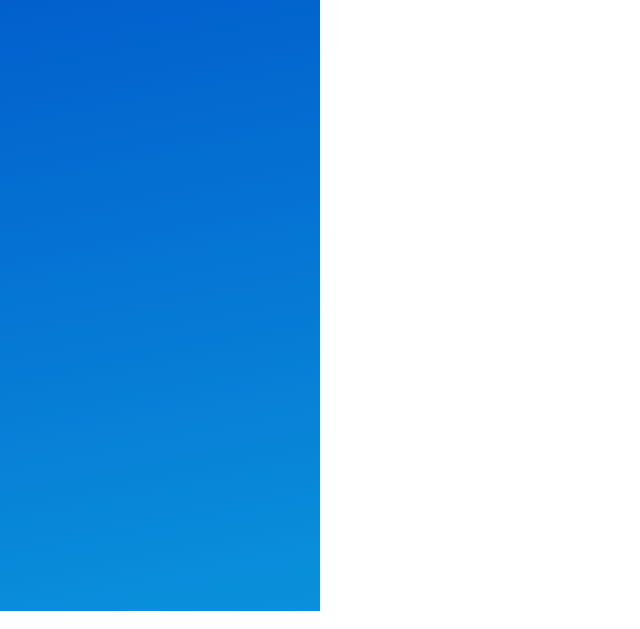
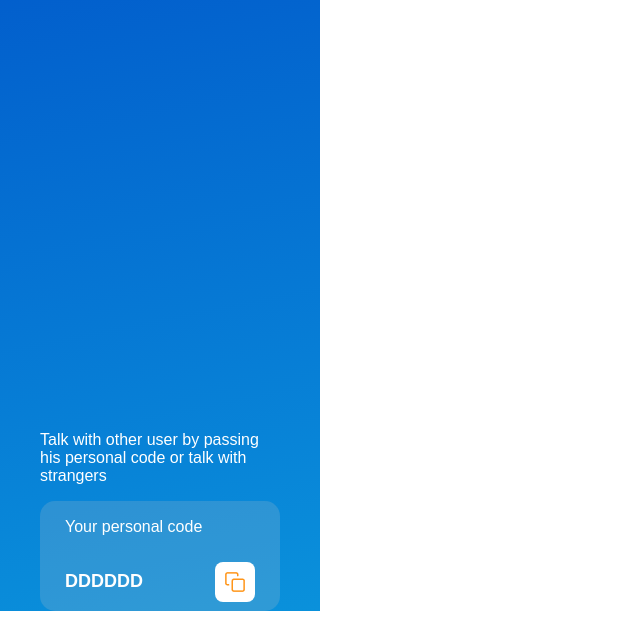
Before and after one commit to TrongNghia-17/meet-the-strangers, a website: page public/index.html in a window 1280 px wide. Shown: the part 189-818 px from the top of the page, without its empty margins (0-640 px from the left). Drawn offline with nearby package versions, Linux system fonts and the light colour scheme; no server answers.

Commit message:
video 19

```diff
--- a/public/index.html
+++ b/public/index.html
@@ -7,7 +7,31 @@
 
 <body>
     <div class="main_container">
-        <div class="dashboard_container"></div>
+        <div class="dashboard_container">
+            <div class="logo_container">
+                <img src="./utils/images/logo.png">
+            </div>
+            <div>
+                <div class="description_container">
+                    <p class="description_container_paragraph">
+                        Talk with other user by passing his personal code or talk with strangers
+                    </p>
+                </div>
+                <div class="personal_code_container">
+                    <div class="personal_code_title_container">
+                        <p class="personal_code_title_paragraph">
+                            Your personal code
+                        </p>
+                    </div>
+                    <div class="personal_code_value_container">
+                        <p class="personal_code_value_paragraph" id="personal_code_paragraph">DDDDDD</p>
+                        <button class="personal_code_copy_button" id="personal_code_copy_button">
+                            <img src="./utils/images/copyButton.png"></img>
+                        </button>
+                    </div>
+                </div>
+            </div>
+        </div>
         <div class="call_container"></div>
         <div class="messenger_container"></div>
     </div>
```
